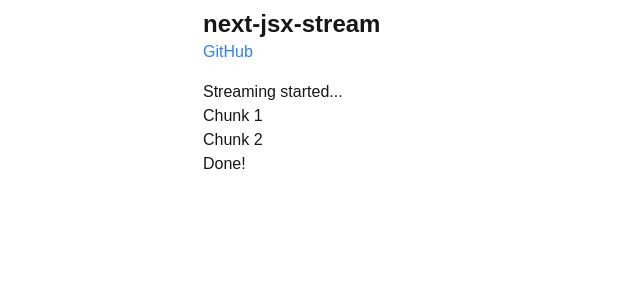
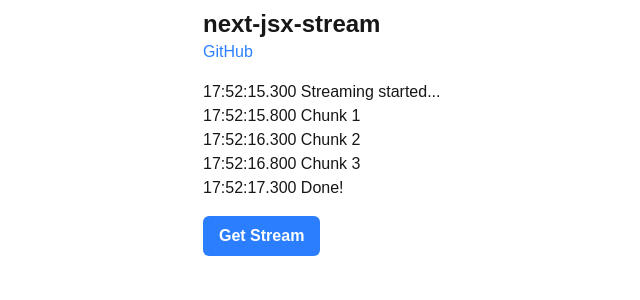
Before and after one commit to jldec/jsx-stream, a Next.js app: page / in a window 1280 px wide. Shown: the top 300 px of the page, without its empty margins (61-701 px from the left). Built offline with nearby package versions, Linux system fonts and the light colour scheme.

Commit message:
StreamButton fetches stream via server function (#1)

```diff
--- /dev/null
+++ b/app/StreamButton.tsx
@@ -0,0 +1,25 @@
+'use client'
+
+import React, { useState } from 'react'
+import { getStream } from './getStream'
+import { StreamContent } from './StreamContent'
+
+export function StreamButton() {
+  const [stream, setStream] = useState<AsyncGenerator<React.JSX.Element> | null>(null)
+
+ return (
+    <div className="mt-4">
+      <button
+        onClick={async () => setStream(await getStream())}
+        className="bg-blue-500 hover:bg-blue-700 text-white font-bold py-2 px-4 rounded-md"
+      >
+        Get Stream
+      </button>
+      {stream && (
+        <div className="mt-4">
+          <StreamContent stream={stream} />
+        </div>
+      )}
+    </div>
+  )
+}
--- /dev/null
+++ b/app/getStream.tsx
@@ -0,0 +1,22 @@
+'use server'
+import { nanoid } from "nanoid"
+
+function sleep(ms: number) {
+  return new Promise((resolve) => setTimeout(resolve, ms))
+}
+
+function time(): string {
+  return new Date().toISOString().slice(11, 23)
+}
+
+async function* generateText() {
+  const messages = ['Streaming started...', 'Chunk 1', 'Chunk 2', 'Chunk 3', 'Done!']
+  for (let i = 0; i < messages.length; i++) {
+    yield <div key={nanoid()}>{`${time()} ${messages[i]}`}</div>
+    await sleep(500)
+  }
+}
+
+export async function getStream() {
+  return await generateText()
+}
--- a/app/page.tsx
+++ b/app/page.tsx
@@ -1,28 +1,20 @@
-import React from 'react'
 import { GitHub } from './GitHub'
+import { getStream } from './getStream'
 import { StreamContent } from './StreamContent'
+import { StreamButton } from './StreamButton'
 
 // Disable caching to ensure streaming works in production
 export const dynamic = 'force-dynamic'
 export const revalidate = 0
 
-async function* generateText() {
-  const messages = ['Streaming started...', 'Chunk 1', 'Chunk 2', 'Done!']
-  for (let i = 0; i < messages.length; i++) {
-    const message = messages[i]
-    yield <div key={i}>{message}</div>
-    await new Promise((resolve) => setTimeout(resolve, 1000))
-  }
-}
-
 export default async function Home() {
-  const stream = generateText()
   return (
     <div className="mx-auto max-w-3xl p-2">
       <title>next-jsx-stream</title>
       <h1 className="text-2xl font-bold">next-jsx-stream</h1>
       <GitHub />
-      <StreamContent stream={stream} />
+      <StreamContent stream={await getStream()} />
+      <StreamButton />
     </div>
   )
 }
```
Also changed, not shown: package.json (+6 -5 lines).
